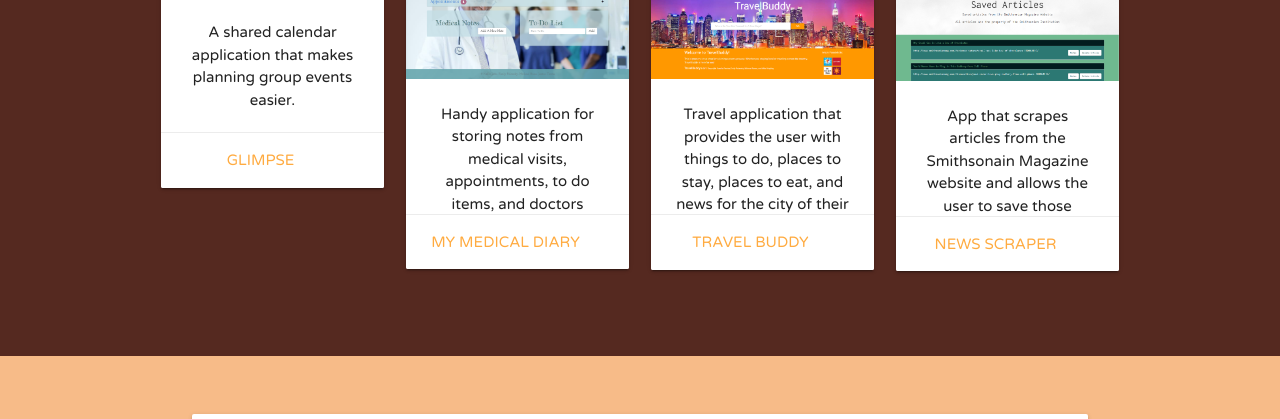
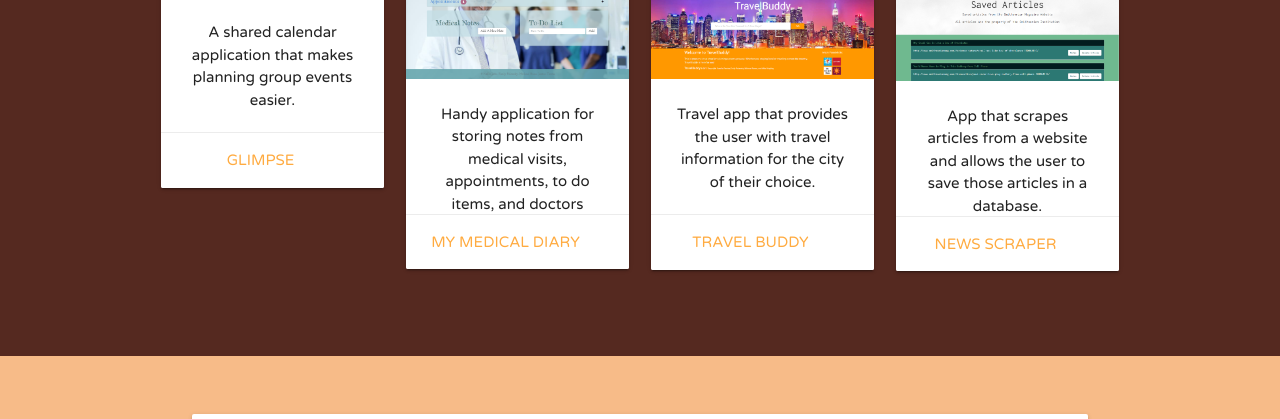
Before and after one commit to emilypo89/testPortfolio, a plain HTML site: page index.html in a window 1280 px wide. Shown: the part 757-1176 px from the top of the page. Drawn offline with nearby package versions, Linux system fonts and the light colour scheme; a script that the page names is missing; a web font is replaced by a local one.

Commit message:
fixing project description

```diff
--- a/index.html
+++ b/index.html
@@ -121,7 +121,7 @@
           <img src="assets/images/travelbuddy.png" alt="Project-3" class="project-icon">
         </div>
         <div class="card-content projectDescription">
-          <p>Travel application that provides the user with things to do, places to stay, places to eat, and news for the city of their choice.</p>
+          <p>Travel app that provides the user with travel information for the city of their choice.</p>
         </div>
         <div class="card-action projectTitle">
           <a href="https://github.com/eXo5/travelbuddy" target="_blank">Travel Buddy</a>
@@ -134,7 +134,7 @@
           <img src="assets/images/saved.png" alt="Project-4" class="project-icon">
         </div>
         <div class="card-content projectDescription">
-          <p>App that scrapes articles from the Smithsonain Magazine website and allows the user to save those articles in a database.</p>
+          <p>App that scrapes articles from a website and allows the user to save those articles in a database.</p>
         </div>
         <div class="card-action projectTitle">
           <a href="https://mighty-retreat-57613.herokuapp.com/" target="_blank">News Scraper</a>
```
